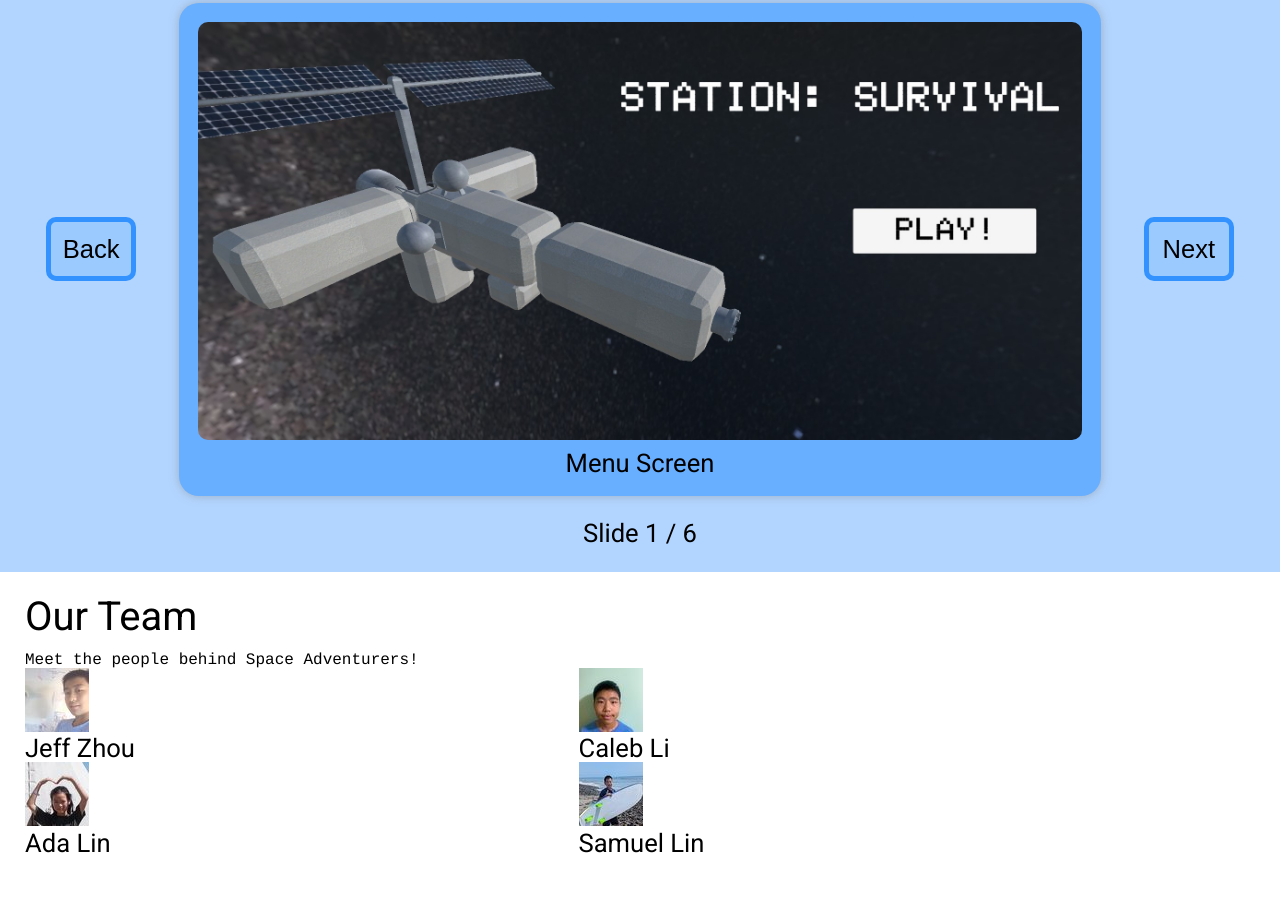
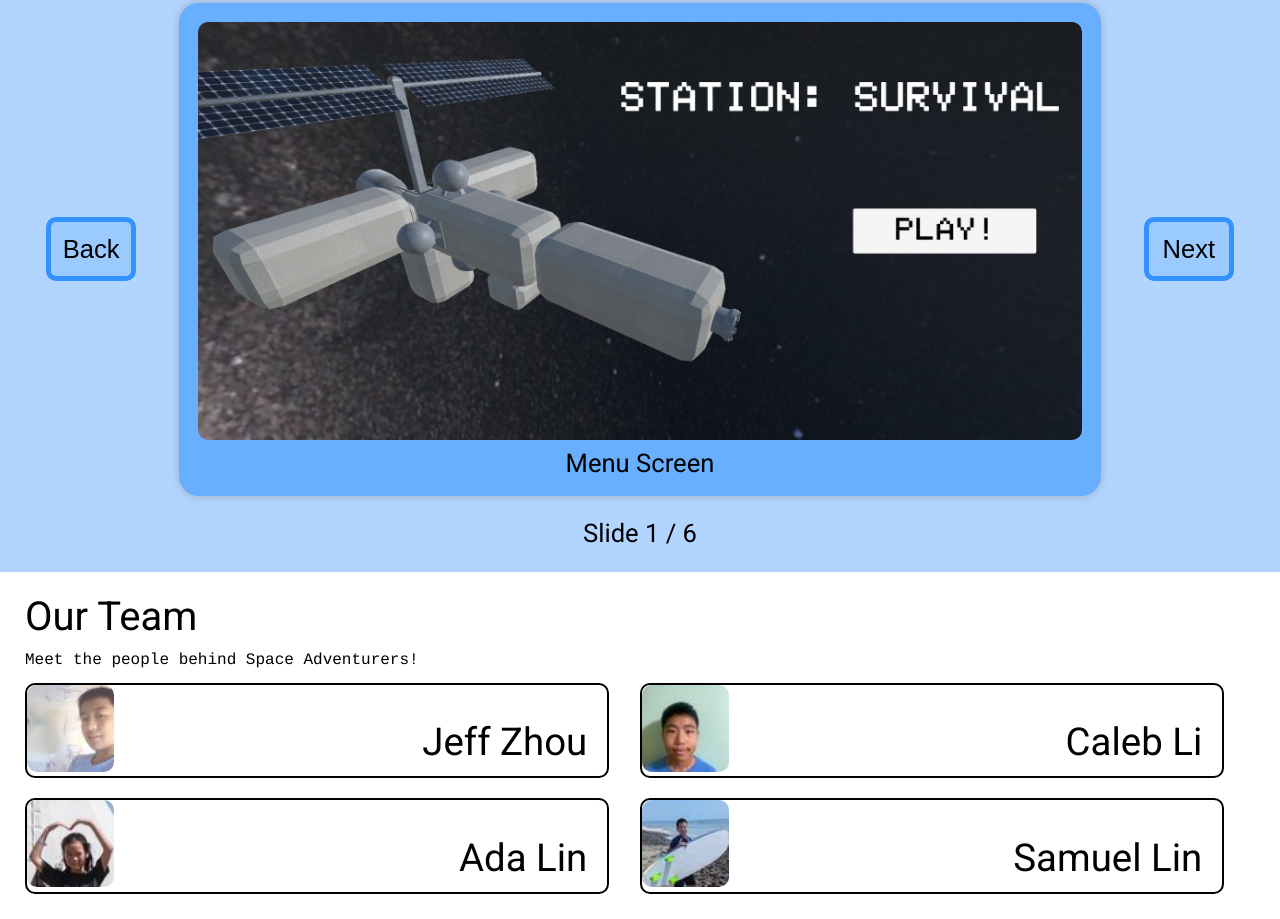
Before and after one commit to jefferyzhou12/spaceadventurers3, a plain HTML site: page index.html in a window 1280 px wide. Shown: the part 1724-2643 px from the top of the page. Before the commit the page ends 2605 px from the top, so only its background shows below. Drawn offline with Linux system fonts and the light colour scheme.

Commit message:
structure each team member's profile and name

```diff
--- a/resources/styles/style.css
+++ b/resources/styles/style.css
@@ -210,8 +210,28 @@ figcaption h3 {
 
 /* Our Team Banner */
 #team-container {
+    margin-top: 15px;
     display: grid;
-    grid-template: repeat(2, 1fr) / repeat(2, 45%);
+    grid-template: repeat(2, 1fr) / repeat(2, 47.5%);
+    row-gap: 20px;
+    column-gap: 2.5%;
+}
+
+.team-members {
+    border: 2px solid black;
+    border-radius: 10px;
+}
+
+.team-members img {
+    border-radius: 10px;;
+    width: 15%;
+}
+
+.team-members h3 {
+    float: right;
+    margin-right: 20px;
+    margin-top: 1em;
+    font-size: 1.5rem;
 }
 
 /* Media Queries */
```
